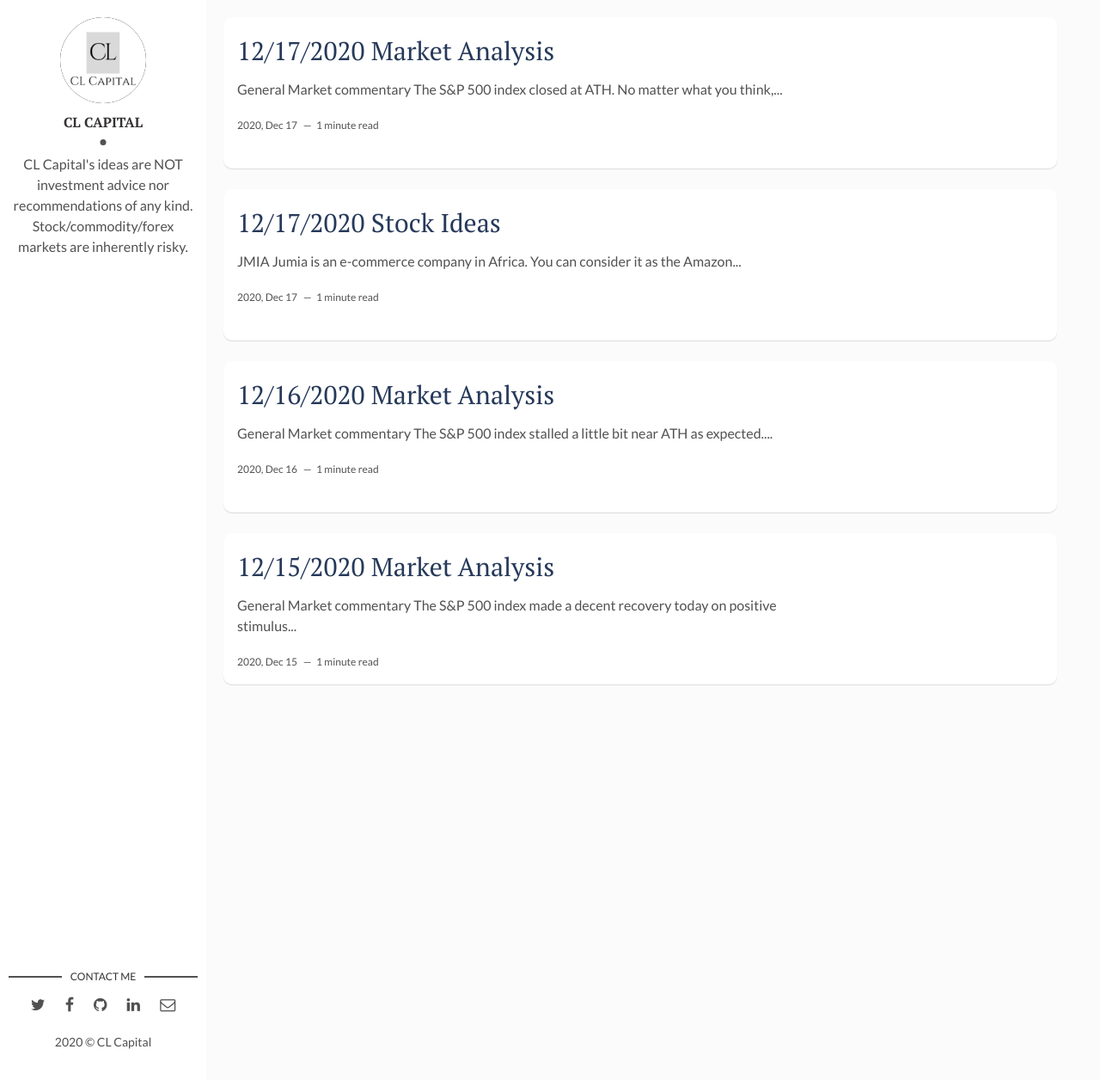
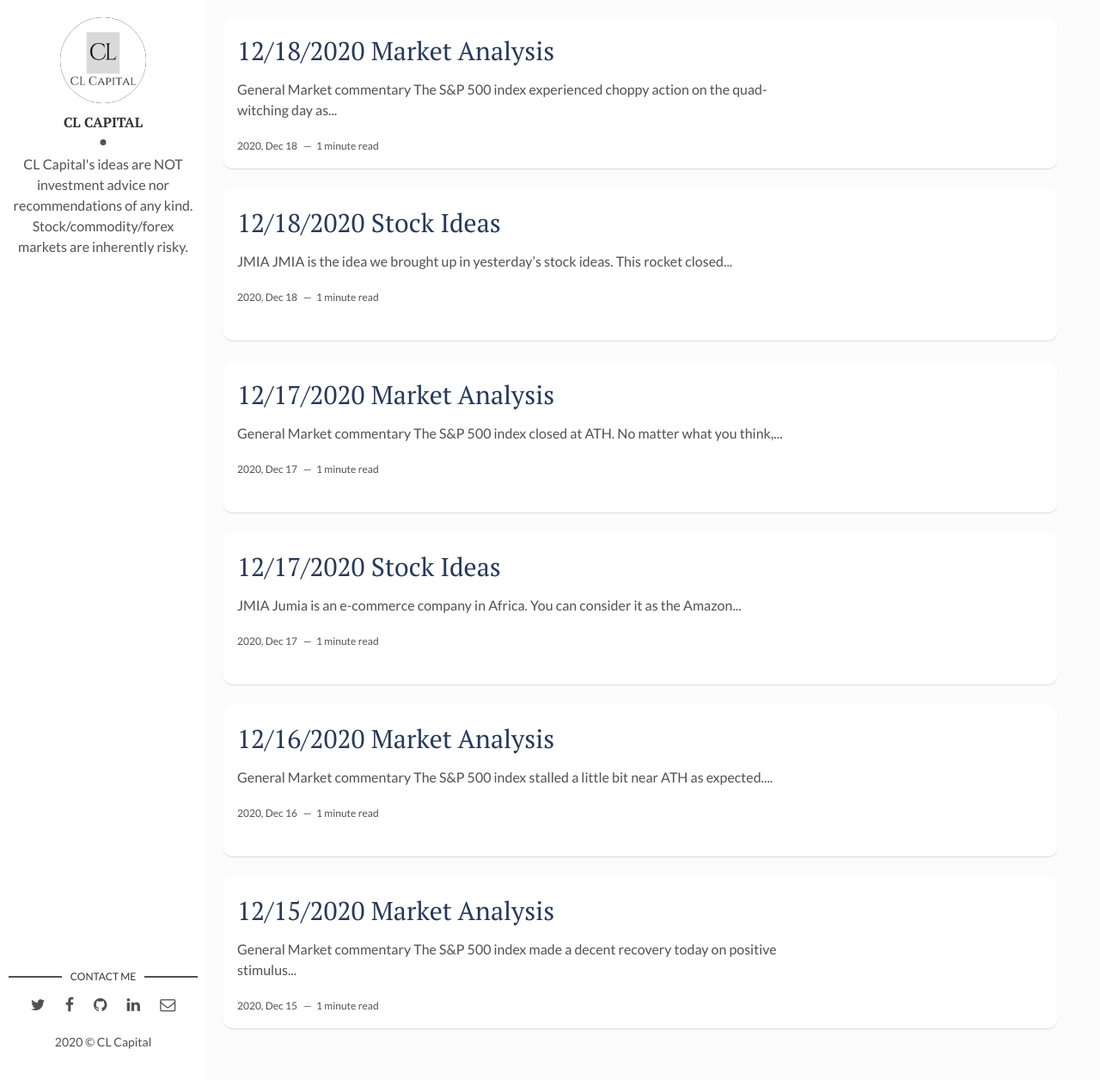
Before and after one commit to CLCapital/clcapical.github.io, a Jekyll site: the page built from index.html, in a window 1280 px wide and 1256 px high. Shown: the whole window at 86% size. Built offline with Jekyll 4.4.1, drawn with Linux system fonts in a browser that asks for light colours; the list of posts is cut into pages by our own code.

Commit message:
20201218

```diff
--- a/_posts/2020-12-15-market-update-20201215.markdown
+++ b/_posts/2020-12-15-market-update-20201215.markdown
@@ -5,7 +5,7 @@ date: 2020-12-15 12:56:00 -0800
 description: Market Analysis
 #img: # Add image post (optional)
 fig-caption: # Add figcaption (optional)
-tags: [General Market]
+tags: [General Market, TAN]
 ---
 # General Market commentary
 ![SPX]({{site.baseurl}}/assets/img/2020-12-15/SPX-d.jpg)
--- a/_posts/2020-12-17-market-update-20201217.markdown
+++ b/_posts/2020-12-17-market-update-20201217.markdown
@@ -5,7 +5,7 @@ date: 2020-12-17 12:56:00 -0800
 description: Market Analysis
 #img: # Add image post (optional)
 fig-caption: # Add figcaption (optional)
-tags: [General Market, FOMC]
+tags: [General Market, GEX]
 ---
 # General Market commentary
 ![SPX]({{site.baseurl}}/assets/img/2020-12-17/SPX-d.jpg)
--- /dev/null
+++ b/_posts/2020-12-18-market-update-20201218.markdown
@@ -0,0 +1,22 @@
+---
+layout: post
+title: 12/18/2020 Market Analysis
+date: 2020-12-18 12:56:00 -0800
+description: Market Analysis
+#img: # Add image post (optional)
+fig-caption: # Add figcaption (optional)
+tags: [General Market, GEX, OPEX]
+---
+# General Market commentary
+![SPX]({{site.baseurl}}/assets/img/2020-12-17/SPX-d.jpg)
+The S&P 500 index experienced choppy action on the [quad-witching day](https://www.marketwatch.com/story/what-will-quad-witching-mean-for-the-stock-market-trade-on-friday-11600371672) as expected.
+We are seeing some stocks breaking out of bases but also some reversals. The overall tape is mixed.
+
+# Quantative market model signal
+1. Midterm trend: bullish
+2. Midterm risk: neutral(upgraded from high)
+
+# Featured chart
+## GEX
+![GEX]({{site.baseurl}}/assets/img/2020-12-18/GEX-d.jpg)
+GEX has came down quiet a bit as expected. This de-leverages option market maker's exposure, and therefore we upgraded Midterm risk in Quantative market model signal from high to neutral.
--- /dev/null
+++ b/_posts/2020-12-18-stock-ideas-20201218.markdown
@@ -0,0 +1,20 @@
+---
+layout: post
+title: 12/18/2020 Stock Ideas
+date: 2020-12-18 11:56:00 -0800
+description: Stock Ideas
+#img: # Add image post (optional)
+fig-caption: # Add figcaption (optional)
+tags: [Stock, JMIA, VNET, Cloud, China, ECommerce]
+---
+# [JMIA](https://group.jumia.com/)
+![JMIA]({{site.baseurl}}/assets/img/2020-12-18/JMIA-d.jpg)
+JMIA is the idea we brought up in [yesterday's stock ideas]({% post_url 2020-12-17-stock-ideas-20201217 %}).
+This rocket closed +8.6% with a high of +11.7% after taking out the 41 level we mentioned yesterday.
+We bought this name in our account as planned and looking for higher prices.
+
+# [VNET](https://www.21vianet.com/)
+![VNET]({{site.baseurl}}/assets/img/2020-12-18/VNET-d.jpg)
+VNET also comes from [yesterday's stock ideas]({% post_url 2020-12-17-stock-ideas-20201217 %}).
+This stock followed up with yesterday's huge advance and managed to close +3.6% today.
+We are playing this name through call options.
```
Also changed, not shown: assets/img/2020-12-18/GEX-d.jpg (added), assets/img/2020-12-18/JMIA-d.jpg (added), assets/img/2020-12-18/SPX-d.jpg (added), assets/img/2020-12-18/VNET-d.jpg (added).
